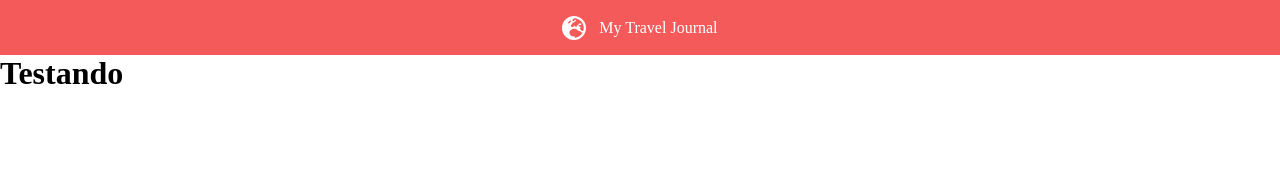
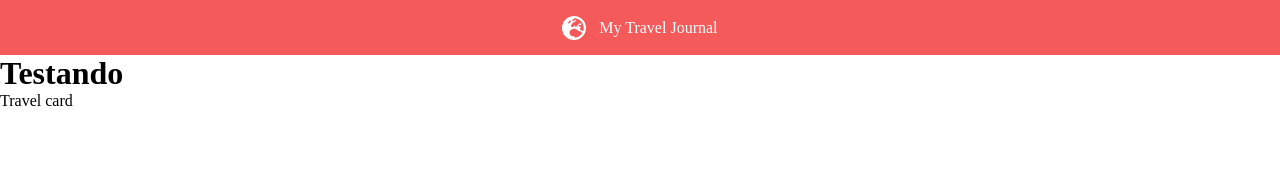
Before and after one commit to tiagomt/traveljournal, a React (Create React App) app: page / in a window 1280 px wide. Shown: the top 182 px of the page. Built offline with nearby package versions, Linux system fonts and the light colour scheme.

Commit message:
commit 3

```diff
--- a/src/App.js
+++ b/src/App.js
@@ -1,5 +1,6 @@
 import React from "react";
 import NavBar from "./components/Nav";
+import TravelCard from "./components/Card";
 import './style.css'
 
 function App() {
@@ -8,6 +9,7 @@ function App() {
     <div>
       <NavBar />
       <h1>Testando</h1>
+      <TravelCard />
     </div>
   )
 
--- /dev/null
+++ b/src/components/Card.js
@@ -0,0 +1,14 @@
+import React from "react"
+
+function TravelCard() {
+
+    return (
+
+        <p>Travel card</p>
+
+    )
+
+
+}
+
+export default TravelCard
```
